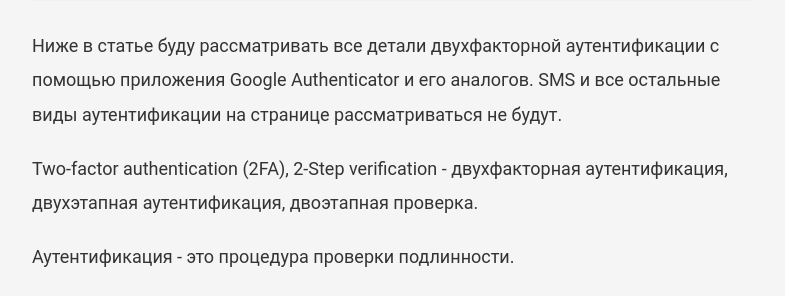
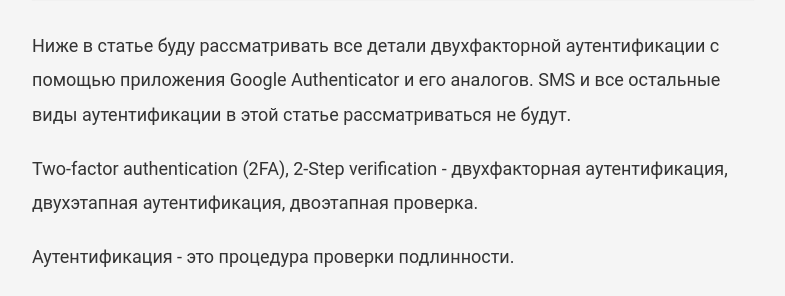
Before and after one commit to VadymVolos/vadymvolos.github.io, a Jekyll site: the page built from _posts/management/2017-02-21-2fa-authenticator.md, in a window 1280 px wide. Shown: the part 763-1059 px from the top of the page, without its empty margins (248-1033 px from the left). Built offline with Jekyll 4.4.1, drawn with Linux system fonts in a browser that asks for light colours; nearby versions of some CDN libraries; comment, search, counter and statistics services are not loaded.

Commit message:
Update 2017-02-21-2fa-authenticator.md

```diff
--- a/_posts/management/2017-02-21-2fa-authenticator.md
+++ b/_posts/management/2017-02-21-2fa-authenticator.md
@@ -8,7 +8,7 @@
 ---
 <img src="{{ site.baseurl }}/images/posts/varianty-na-chem-sdelat-sayt.png" alt="Двухфакторная аутентификация, Google Authenticator, Authy" title="Пост про детали ка кпользоваться Google Authenticator и Authy ">
 
-Ниже в статье буду рассматривать все детали двухфакторной аутентификации с помощью приложения Google Authenticator и его аналогов. SMS и все остальные виды аутентификации на странице рассматриваться не будут.
+Ниже в статье буду рассматривать все детали двухфакторной аутентификации с помощью приложения Google Authenticator и его аналогов. SMS и все остальные виды аутентификации в этой статье рассматриваться не будут.
 
 Two-factor authentication (2FA), 2-Step verification - двухфакторная аутентификация, двухэтапная аутентификация, двоэтапная проверка.
 
```
